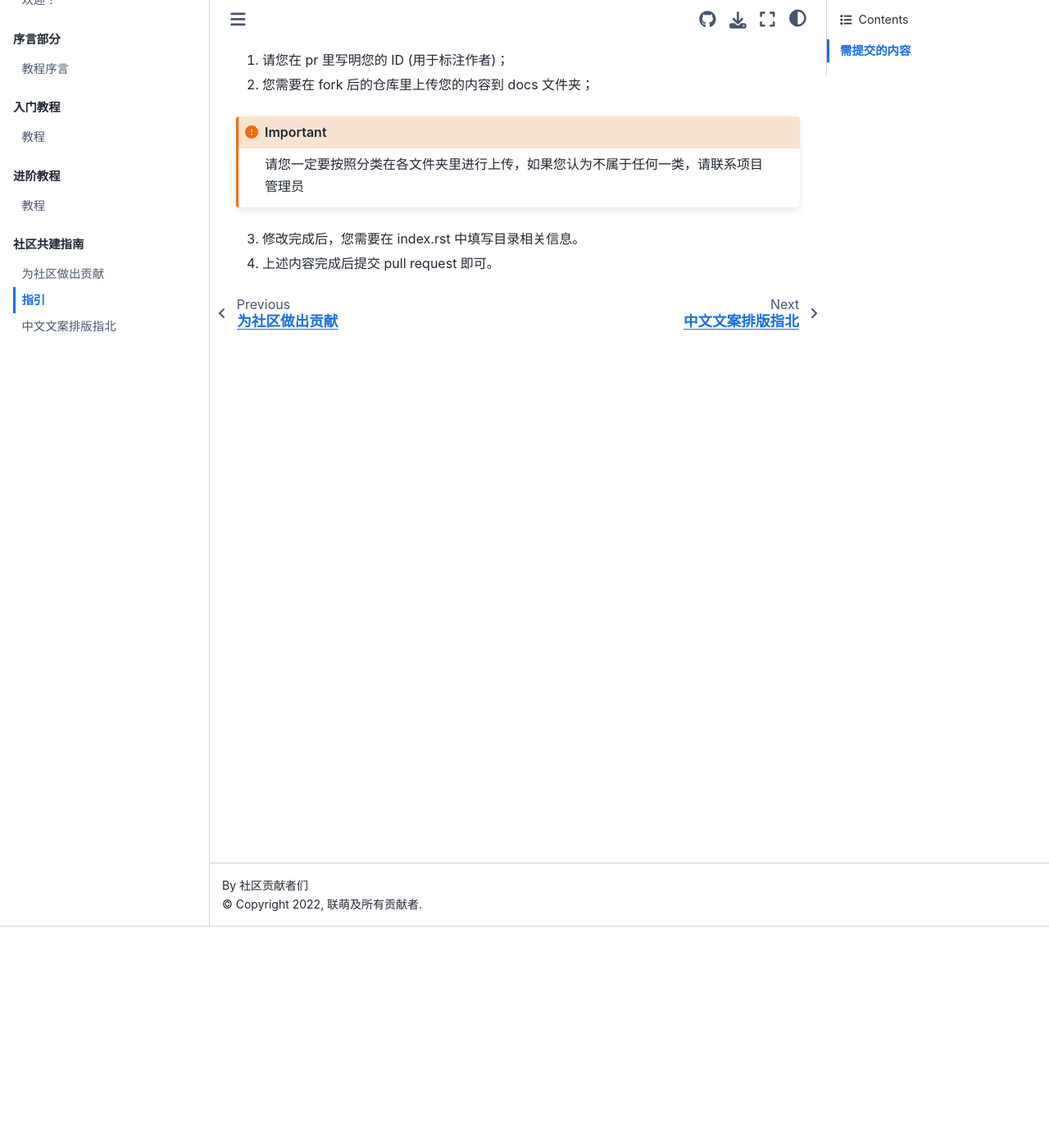
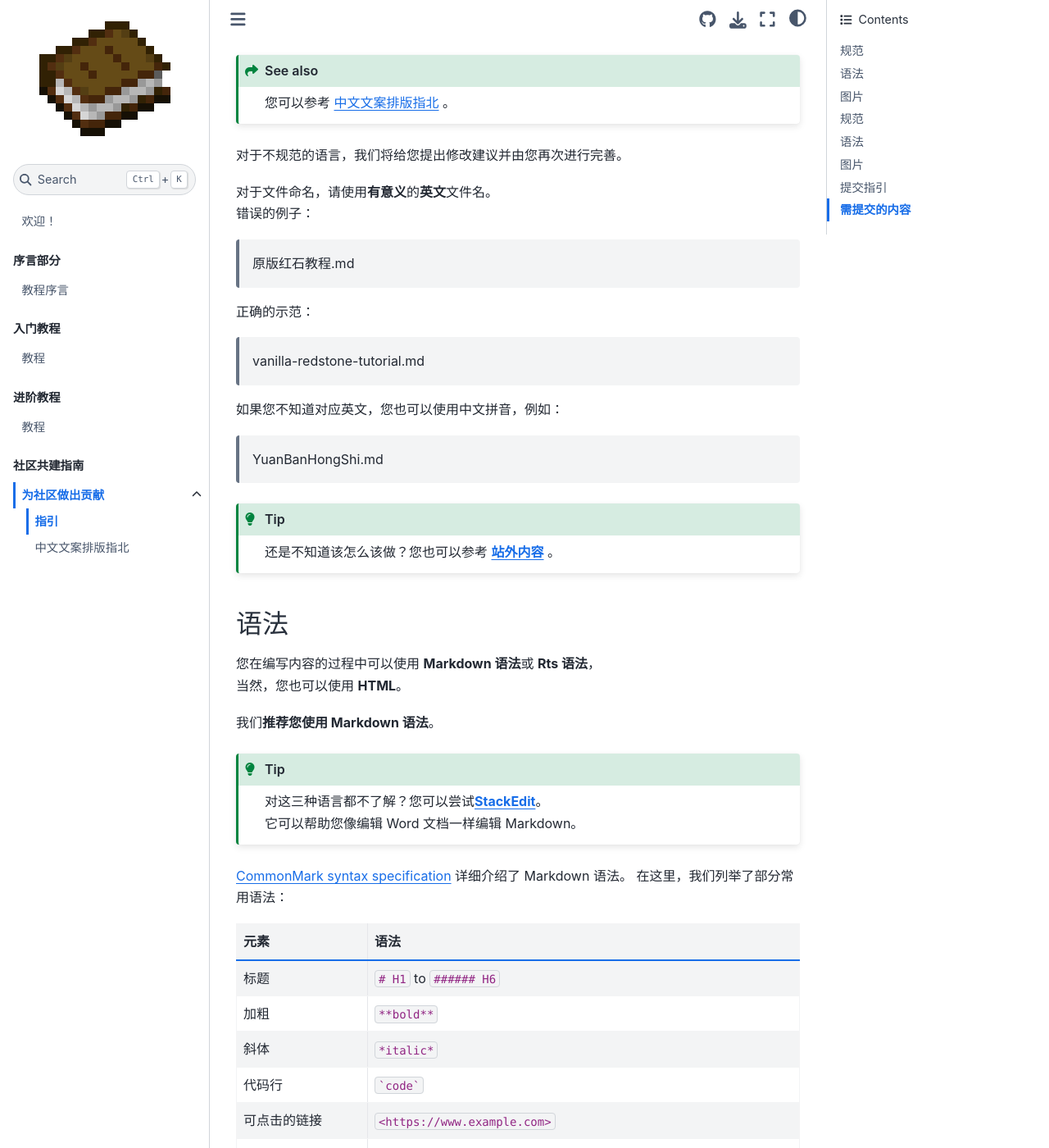
Before and after one commit to Lianmoe/Lianmoe-Tutorial, a Sphinx documentation site: the page built from docs/source/contributing/guide.md, in a window 1280 px wide and 1400 px high, scrolled down 270 px. Shown: the whole window at 82% size. Built offline with Sphinx 7.4.7 and the Sphinx Book theme 1.1.4, drawn with Linux system fonts in a browser that asks for light colours; pages that are not in the unit, such as notebooks, are missing from menus; some of the changed text lies outside the part shown.

`````diff
--- a/docs/source/contributing/guide.md
+++ b/docs/source/contributing/guide.md
@@ -1,4 +1,150 @@
-# 提交指引
+# 指引
+为了教程的可读性和规范性，请您在编写内容之前通读本页。
+
+## 规范
+请确保您使用的是规范的通用语言，避免出现方言词汇等。<br>
+对于格式，请您不要使用难以理解的、糟糕的排版逻辑。
+
+```{seealso}
+您可以参考 [中文文案排版指北](https://tutorial.lianmoe.cn/contributing/paiban.html) 。
+```
+
+对于不规范的语言，我们将给您提出修改建议并由您再次进行完善。
+
+对于文件命名，请使用**有意义**的**英文**文件名。
+错误的例子：<br>
+
+> 原版红石教程.md<br>
+
+正确的示范：<br>
+
+> vanilla-redstone-tutorial.md<br>
+
+如果您不知道对应英文，您也可以使用中文拼音，例如： <br>
+
+> YuanBanHongShi.md<br>
+
+
+
+````{tip}
+还是不知道该怎么该做？您也可以参考 [**站外内容**](https://learnku.com/docs/guide/wiki-composing/3959) 。
+````
+
+## 语法
+
+您在编写内容的过程中可以使用 **Markdown 语法**或 **Rts 语法**，
+当然，您也可以使用 **HTML**。
+
+我们**推荐您使用 Markdown 语法**。
+
+````{tip}
+对这三种语言都不了解？您可以尝试[**StackEdit**](https://stackedit.cn/)。
+它可以帮助您像编辑 Word 文档一样编辑 Markdown。
+````
+
+[CommonMark syntax specification](https://spec.commonmark.org/) 详细介绍了 Markdown 语法。
+在这里，我们列举了部分常用语法：
+
+元素            | 语法
+--------------- | -------------------------------------------
+标题            | `# H1` to `###### H6`
+加粗            | `**bold**`
+斜体            | `*italic*`
+代码行          | `` `code` ``
+可点击的链接    | `<https://www.example.com>`
+超链接          | `[title](https://www.example.com)`
+图片            | `![alt](https://www.example.com/image.png)`
+引用类型链接    | `[title][link]`
+被引用链接      | `[link]: https://www.example.com`
+分隔线          | `---`
+引用            | `> quote`
+有序列表        | `1. item`
+无序列表        | `- item`
+代码块          | 开始 ```` ```lang ````  结束 ```` ``` ````
+
+````{important}
+由于我们使用了 Myst-parser，所以您可以通过查阅 [Myst 文档](https://myst-parser.readthedocs.io/en/latest/) 来了解部分元素的使用方法。
+````
+
+## 图片
+对于图片，请您上传到**第三方图床**。
+
+````{tip}
+您可以使用 [路过图床](https://imgse.com/) 。
+````
+## 规范
+请确保您使用的是规范的通用语言，避免出现方言词汇等。<br>
+对于格式，请您不要使用难以理解的、糟糕的排版逻辑。
+
+```{seealso}
+您可以参考 [中文文案排版指北](https://tutorial.lianmoe.cn/contributing/paiban.html) 。
+```
+
+对于不规范的语言，我们将给您提出修改建议并由您再次进行完善。
+
+对于文件命名，请使用**有意义**的**英文**文件名。
+错误的例子：<br>
+
+> 原版红石教程.md<br>
+
+正确的示范：<br>
+
+> vanilla-redstone-tutorial.md<br>
+
+如果您不知道对应英文，您也可以使用中文拼音，例如： <br>
+
+> YuanBanHongShi.md<br>
+
+
+
+````{tip}
+还是不知道该怎么该做？您也可以参考 [**站外内容**](https://learnku.com/docs/guide/wiki-composing/3959) 。
+````
+
+## 语法
+
+您在编写内容的过程中可以使用 **Markdown 语法**或 **Rts 语法**，
+当然，您也可以使用 **HTML**。
+
+我们**推荐您使用 Markdown 语法**。
+
+````{tip}
+对这三种语言都不了解？您可以尝试[**StackEdit**](https://stackedit.cn/)。
+它可以帮助您像编辑 Word 文档一样编辑 Markdown。
+````
+
+[CommonMark syntax specification](https://spec.commonmark.org/) 详细介绍了 Markdown 语法。
+在这里，我们列举了部分常用语法：
+
+元素            | 语法
+--------------- | -------------------------------------------
+标题            | `# H1` to `###### H6`
+加粗            | `**bold**`
+斜体            | `*italic*`
+代码行          | `` `code` ``
+可点击的链接    | `<https://www.example.com>`
+超链接          | `[title](https://www.example.com)`
+图片            | `![alt](https://www.example.com/image.png)`
+引用类型链接    | `[title][link]`
+被引用链接      | `[link]: https://www.example.com`
+分隔线          | `---`
+引用            | `> quote`
+有序列表        | `1. item`
+无序列表        | `- item`
+代码块          | 开始 ```` ```lang ````  结束 ```` ``` ````
+
+````{important}
+由于我们使用了 Myst-parser，所以您可以通过查阅 [Myst 文档](https://myst-parser.readthedocs.io/en/latest/) 来了解部分元素的使用方法。
+````
+
+## 图片
+对于图片，请您上传到**第三方图床**。
+
+````{tip}
+您可以使用 [路过图床](https://imgse.com/) 。
+````
+
+## 提交指引
 您可以通过 Github 来提交您的相关内容。
 
 在您修改之前，请 Fork 本项目。
`````
Also changed, not shown: docs/source/contribute-firstpage.md (deleted, +0 -77 lines), docs/source/contributing/index.md (added, +14 -0 lines), docs/source/index.md (added, +61 -0 lines), docs/source/index.rst (deleted, +0 -59 lines), docs/source/tutorial/index.md (renamed from docs/source/tutorial-firstpage.md), 1 other file.
